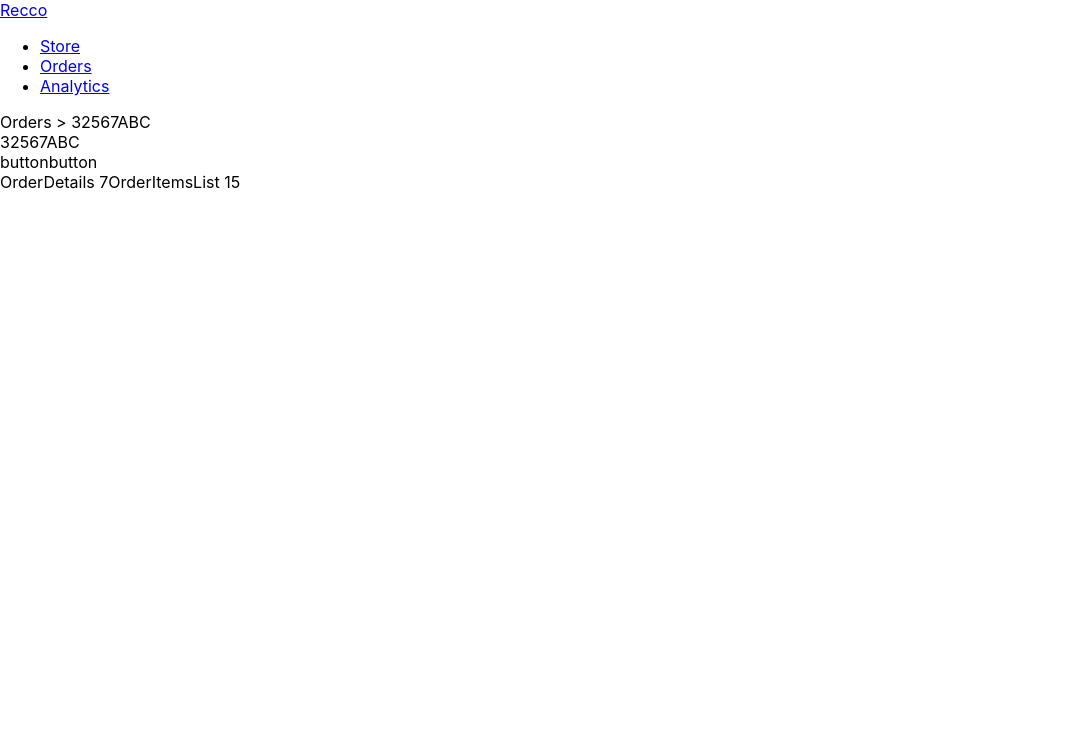
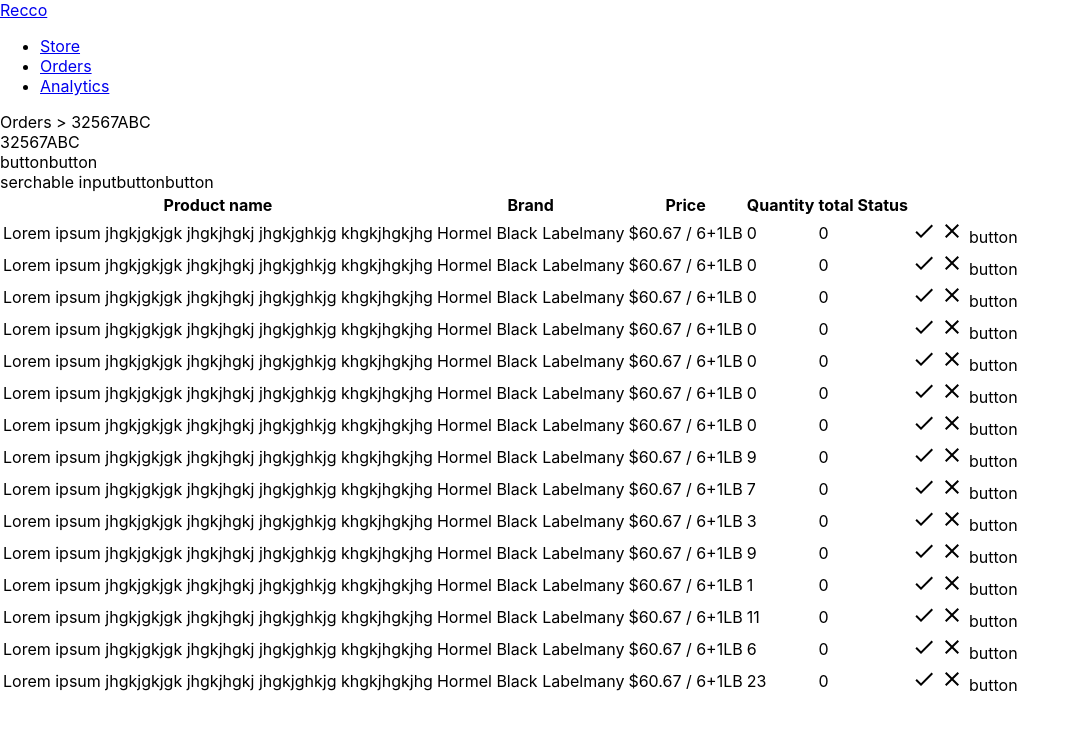
Before and after one commit to AmitSakharkar/Recco, a React (Create React App) app: page / in a window 1280 px wide. Shown: the top 730 px of the page, without its empty margins (0-1079 px from the left). Built offline with nearby package versions, Linux system fonts and the light colour scheme.

Commit message:
raw skeleton upated.

```diff
--- a/package.json
+++ b/package.json
@@ -3,6 +3,7 @@
   "version": "0.1.0",
   "private": true,
   "dependencies": {
+    "@material-ui/icons": "^4.11.3",
     "@reduxjs/toolkit": "^1.9.7",
     "@testing-library/jest-dom": "^5.17.0",
     "@testing-library/react": "^13.4.0",
@@ -10,7 +11,7 @@
     "react": "^18.2.0",
     "react-dom": "^18.2.0",
     "react-redux": "^8.1.3",
-    "react-scripts": "^5.0.1",
+    "react-scripts": "^3.0.1",
     "styled-components": "^6.0.9",
     "web-vitals": "^2.1.4"
   },
--- a/src/App.js
+++ b/src/App.js
@@ -1,3 +1,4 @@
+import React from 'react';
 import Navbar from "./components/navbar";
 import StorePage from "./screens/store";
 import OrderPage from "./screens/orders";
--- a/src/components/orderDetails.js
+++ b/src/components/orderDetails.js
@@ -1,11 +1,23 @@
 import React from 'react';
 
 const OrderDetails = (props) => {
-    let orderDetails = props.data;
-    const { order_list_data, ...updatedData} = orderDetails;
-    console.log(updatedData);
-  return (
-        <span>OrderDetails {Object.keys(updatedData).length}</span>
+    const filteredData = props.data;
+    const titles = props.titles;
+    console.log('filteredData ===> ', filteredData);
+    console.log('titles ===> ', titles);
+    return (
+        <div>
+            {titles?.forEach((key) => (
+                <>
+                    <span>
+                        {key}
+                    </span>
+                    <span>
+                        {filteredData[key]}
+                    </span>
+                </>
+            ))}
+        </div>
     );
 };
 
--- a/src/components/orderItemsList.js
+++ b/src/components/orderItemsList.js
@@ -1,7 +1,41 @@
 import React from 'react';
+import SearchableInput from './searchableInput';
+import Button from './button';
+import CheckIcon from '@material-ui/icons/Check';
+import CloseIcon from '@material-ui/icons/Close';
 
 const OrderItemsList = (props) => {
-  return <span>OrderItemsList {props.data.length}</span>;
+  return (
+    <div>
+      <div>
+        <SearchableInput />
+        <Button />
+        <Button />
+      </div>
+      <table>
+        <tr>
+          <th>Product name</th>
+          <th>Brand</th>
+          <th>Price</th>
+          <th>Quantity</th>
+          <th>total</th>
+          <th>Status</th>
+          <th></th>
+        </tr>
+          {props.data.map((el, i) => (
+            <tr index={i}>
+              <td key={el.product_name +'_'+i}>{el.product_name}</td>
+              <td key={el.brand +'_'+i}>{el.brand}</td>
+              <td key={el.price +'_'+i}>{el.price}</td>
+              <td key={el.quantity +'_'+i}>{el.quantity}</td>
+              <td key={el.total +'_'+i}>{el.total}</td>
+              <td key={el.status +'_'+i}>{el.status}</td>
+              <td><><CheckIcon/> <CloseIcon /> <Button /></></td>
+            </tr>
+          ))}
+      </table>
+    </div>
+  );
 };
 
 export default OrderItemsList;
--- /dev/null
+++ b/src/components/searchableInput.js
@@ -0,0 +1,9 @@
+import React from 'react';
+
+const SearchableInput = () => {
+  return (
+        <span>serchable input</span>
+    );
+};
+
+export default SearchableInput;
--- a/src/screens/orders.js
+++ b/src/screens/orders.js
@@ -7,8 +7,11 @@ import OrderItemsList from '../components/orderItemsList';
 
 const OrderPage = () => {
   const orderData = useSelector(orders);
+  const filteredData = Object.fromEntries(Object.entries(orderData).filter(([key, value]) => key !== 'order_list_data'));
+  const titles = Object.keys(filteredData);
   return (
-    <><div>
+    <>
+        <div>
             <div>
                 <span> Orders > {orderData.number} </span>
             </div>
@@ -21,10 +24,11 @@ const OrderPage = () => {
             </div>
         </div>
         <div>
-        <OrderDetails data={orderData} />
+            <OrderDetails data={filteredData} titles={titles}/>
             <OrderItemsList data={orderData.order_list_data}/>
         </div>
-    </>);
+    </>
+  );
 };
 
 export default OrderPage;
```
Also changed, not shown: 1 other file (tests, documents, lock files or other folders). Lines whose indentation alone changed are shown as unchanged.
